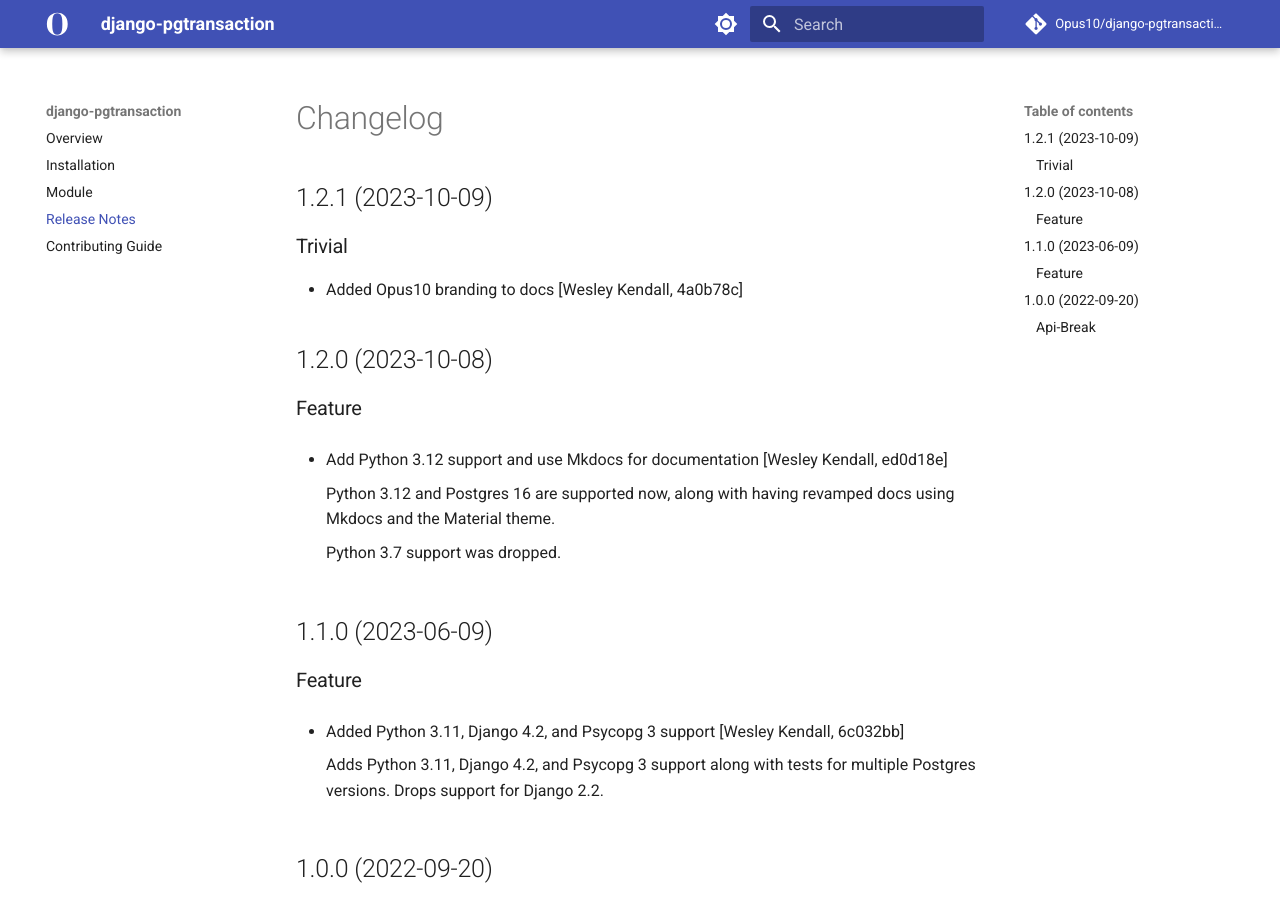
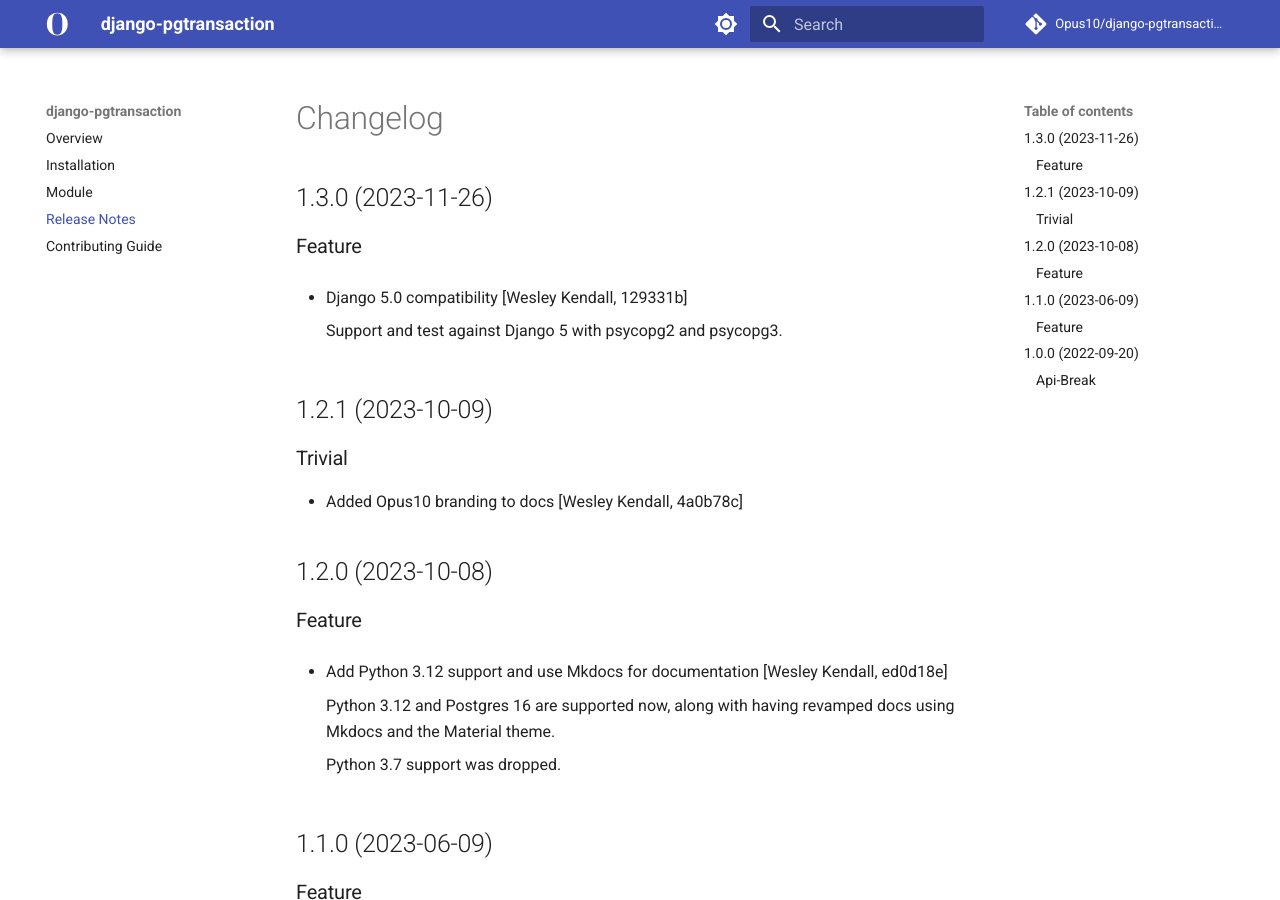
Before and after one commit to Opus10/django-pgtransaction, an MkDocs documentation site: the page built from docs/release_notes.md, in a window 1280 px wide and 900 px high. Built offline with MkDocs 1.6.1 and Material for MkDocs 9.7.7, drawn with Linux system fonts in a browser that asks for light colours; comment, search, counter and statistics services are not loaded.

Commit message:
Release version 1.3.0 [skip ci]
Type: trivial

```diff
--- a/docs/release_notes.md
+++ b/docs/release_notes.md
@@ -1,4 +1,12 @@
 # Changelog
+
+## 1.3.0 (2023-11-26)
+
+### Feature
+
+  - Django 5.0 compatibility [Wesley Kendall, 129331b]
+
+    Support and test against Django 5 with psycopg2 and psycopg3.
 
 ## 1.2.1 (2023-10-09)
 
--- a/pyproject.toml
+++ b/pyproject.toml
@@ -29,7 +29,7 @@
 exclude = [
   "*/tests/"
 ]
-version = "1.2.1"
+version = "1.3.0"
 description = "A context manager/decorator which extends Django's atomic function with the ability to set isolation level and retries for a given transaction."
 authors = ["Opus 10 Engineering"]
 classifiers = [
```
Also changed, not shown: CHANGELOG.md (+8 -0 lines).
